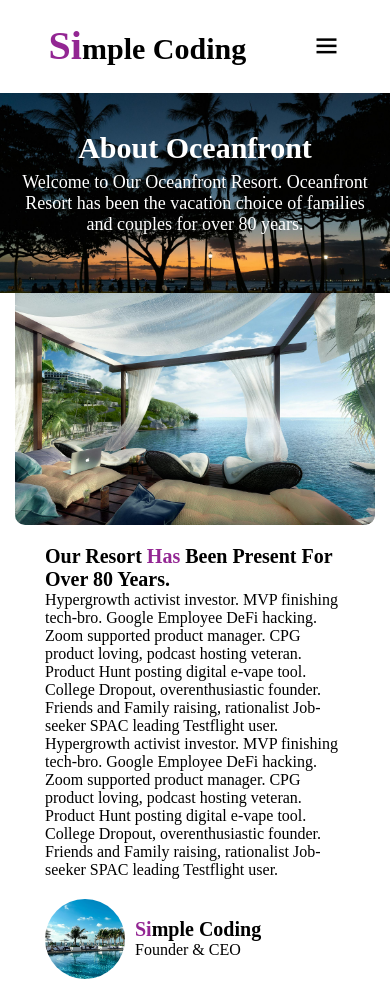
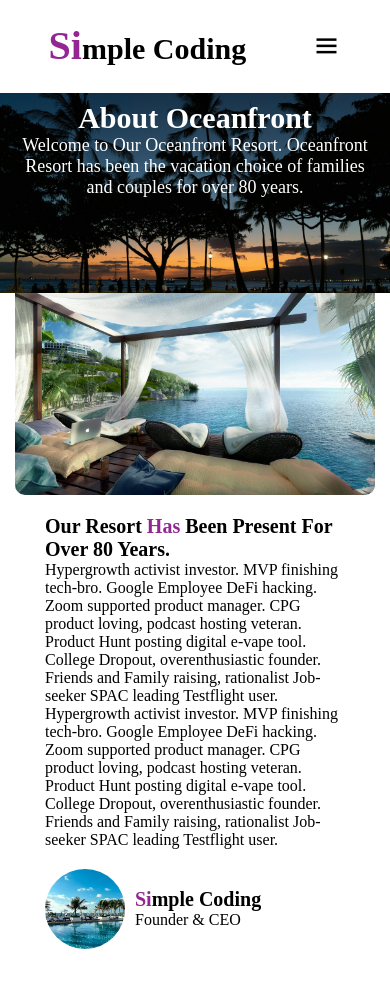
Before and after one commit to Simpji/cont2, a plain HTML site: page about.html in a window 390 px wide. Shown: the top 982 px of the page. Drawn offline with nearby package versions, Linux system fonts and the light colour scheme.

Commit message:
update 5

```diff
--- a/css/style.css
+++ b/css/style.css
@@ -809,11 +809,10 @@ button:hover {
         position: relative;
         text-align: center;
         margin: auto;
+        padding: 2% 0;
     }
     .best h1{
         font-size: 30px;
-        color: #fff;
-        padding: 2%;
      }
      .best p{
          font-size: 18px;
```
